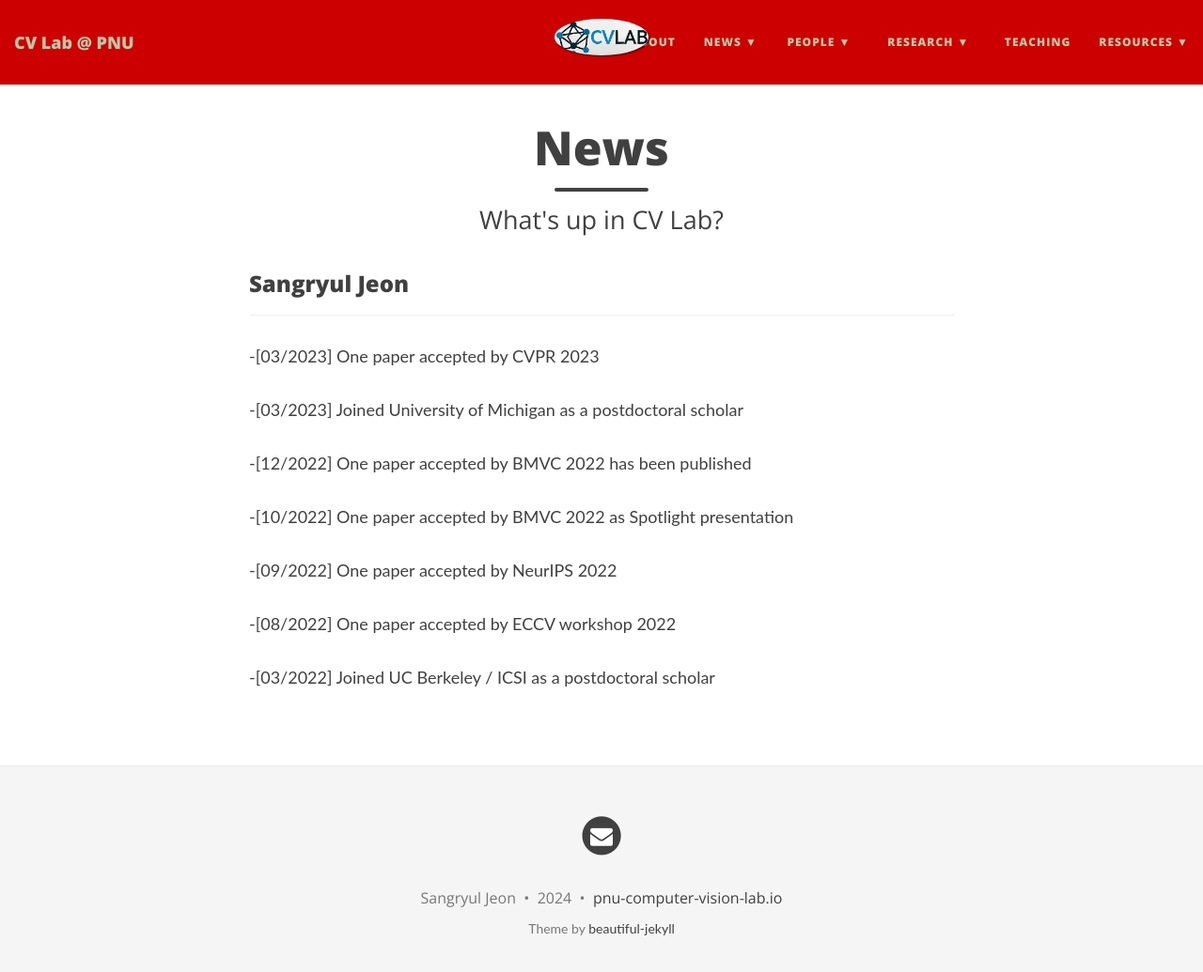
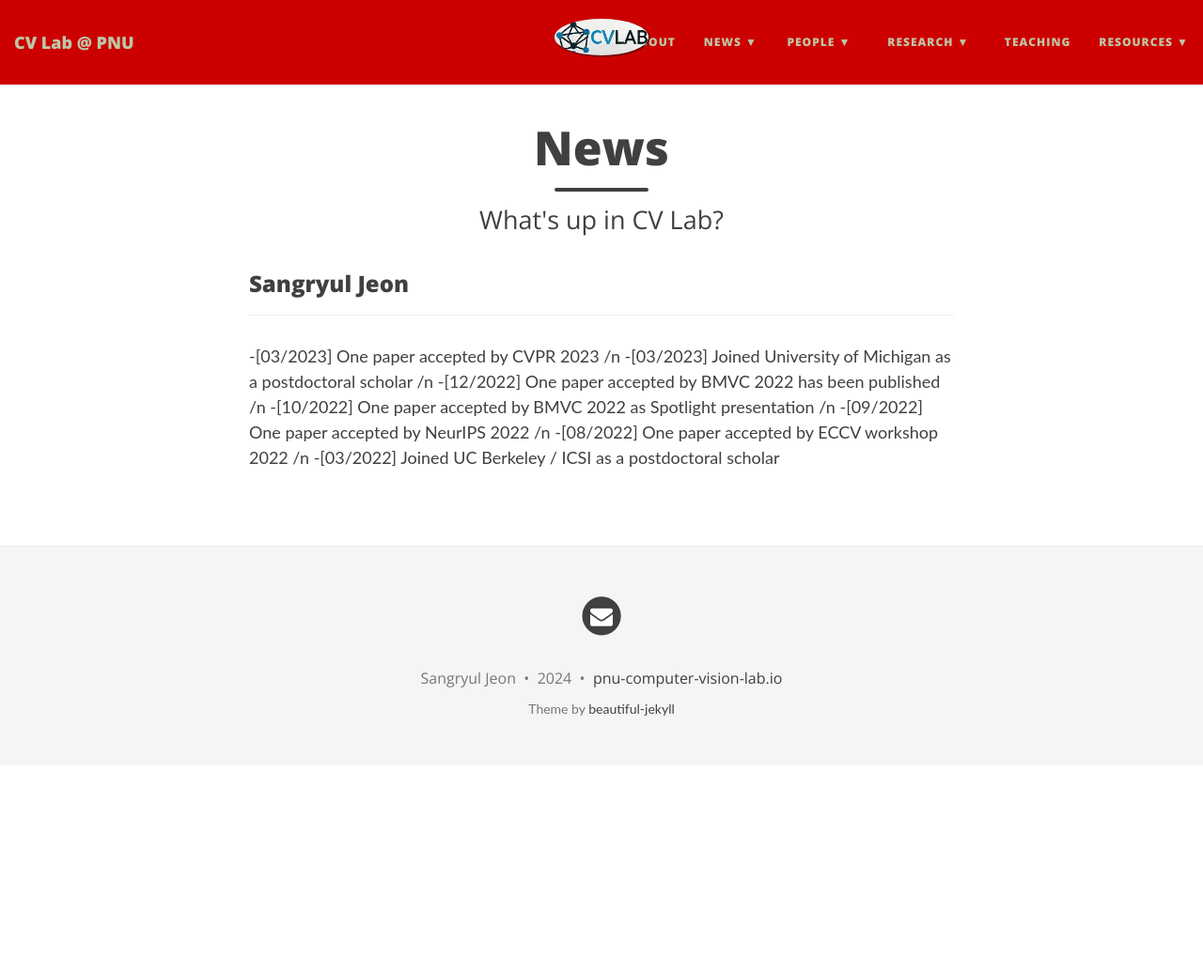
Before and after one commit to pnu-computer-vision-lab/pnu-computer-vision-lab.github.io, a Jekyll site: the page built from news.md, in a window 1280 px wide and 1049 px high. Shown: the top 1035 px of the window at 94% size. Built offline with Jekyll 4.4.1, drawn with Linux system fonts in a browser that asks for light colours; nearby versions of some CDN libraries.

Commit message:
Update news.md

```diff
--- a/news.md
+++ b/news.md
@@ -7,16 +7,15 @@ subtitle: What's up in CV Lab?
 ### Sangryul Jeon
 <hr>
 -[03/2023] One paper accepted by CVPR 2023
-
-
+/n
 -[03/2023] Joined University of Michigan as a postdoctoral scholar
-
+/n
 -[12/2022] One paper accepted by BMVC 2022 has been published
-
+/n
 -[10/2022] One paper accepted by BMVC 2022 as Spotlight presentation
-
+/n
 -[09/2022] One paper accepted by NeurIPS 2022
-
+/n
 -[08/2022] One paper accepted by ECCV workshop 2022
-
+/n
 -[03/2022] Joined UC Berkeley / ICSI as a postdoctoral scholar
```
